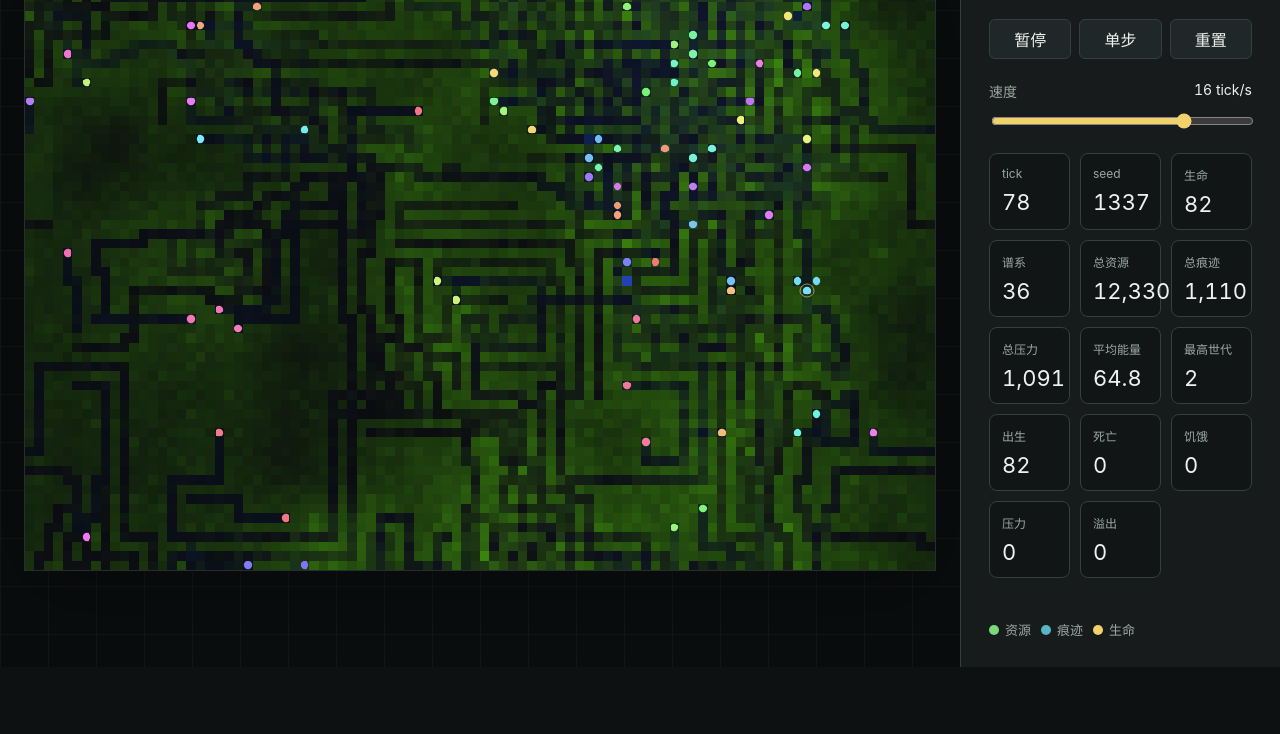
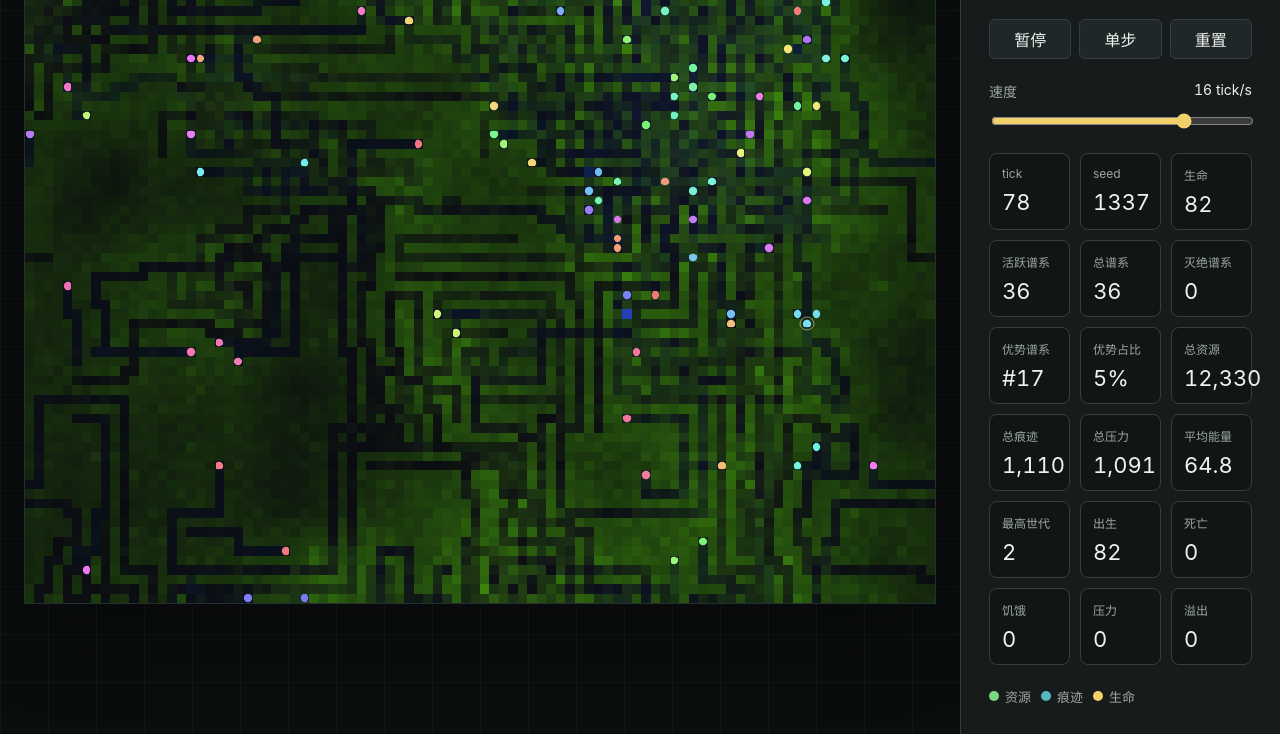
Before and after one commit to riceWithoutIce/primordia, a website built with Vite: page index.html in a window 1280 px wide. Shown: the part 133-867 px from the top of the page. Before the commit the page ends 800 px from the top, so only its background shows below. Built offline with nearby package versions, Linux system fonts and the light colour scheme; animation ran at ten frames a second.

Commit message:
feat: track lineage fate metrics

```diff
--- a/index.html
+++ b/index.html
@@ -33,7 +33,11 @@
           <div><dt>tick</dt><dd id="m-tick">0</dd></div>
           <div><dt>seed</dt><dd id="m-seed">0</dd></div>
           <div><dt>生命</dt><dd id="m-agents">0</dd></div>
-          <div><dt>谱系</dt><dd id="m-lineages">0</dd></div>
+          <div><dt>活跃谱系</dt><dd id="m-lineages">0</dd></div>
+          <div><dt>总谱系</dt><dd id="m-lineages-total">0</dd></div>
+          <div><dt>灭绝谱系</dt><dd id="m-lineages-extinct">0</dd></div>
+          <div><dt>优势谱系</dt><dd id="m-dominant-lineage">-</dd></div>
+          <div><dt>优势占比</dt><dd id="m-dominant-share">0%</dd></div>
           <div><dt>总资源</dt><dd id="m-resource">0</dd></div>
           <div><dt>总痕迹</dt><dd id="m-trace">0</dd></div>
           <div><dt>总压力</dt><dd id="m-pressure">0</dd></div>
--- a/src/app/main.ts
+++ b/src/app/main.ts
@@ -20,6 +20,10 @@ const metrics = {
   seed: getElement<HTMLElement>("m-seed"),
   agents: getElement<HTMLElement>("m-agents"),
   lineages: getElement<HTMLElement>("m-lineages"),
+  lineagesTotal: getElement<HTMLElement>("m-lineages-total"),
+  lineagesExtinct: getElement<HTMLElement>("m-lineages-extinct"),
+  dominantLineage: getElement<HTMLElement>("m-dominant-lineage"),
+  dominantShare: getElement<HTMLElement>("m-dominant-share"),
   totalResource: getElement<HTMLElement>("m-resource"),
   totalTrace: getElement<HTMLElement>("m-trace"),
   totalPressure: getElement<HTMLElement>("m-pressure"),
@@ -144,6 +148,10 @@ function updateMetrics(): void {
   metrics.seed.textContent = String(m.seed);
   metrics.agents.textContent = String(m.agents);
   metrics.lineages.textContent = String(m.lineageCount);
+  metrics.lineagesTotal.textContent = String(m.lineageFate.total);
+  metrics.lineagesExtinct.textContent = String(m.lineageFate.extinct);
+  metrics.dominantLineage.textContent = m.lineageFate.dominantId === null ? "-" : `#${m.lineageFate.dominantId}`;
+  metrics.dominantShare.textContent = formatPercent(m.lineageFate.dominantShare);
   metrics.totalResource.textContent = formatTotal(m.totalResource);
   metrics.totalTrace.textContent = formatTotal(m.totalTrace);
   metrics.totalPressure.textContent = formatTotal(m.totalPressure);
@@ -158,6 +166,10 @@ function updateMetrics(): void {
 
 function formatTotal(value: number): string {
   return Math.round(value).toLocaleString("zh-CN");
+}
+
+function formatPercent(value: number): string {
+  return `${Math.round(value * 100)}%`;
 }
 
 function tickRate(): number {
--- a/src/core/primordia.ts
+++ b/src/core/primordia.ts
@@ -74,6 +74,15 @@ export interface DeathStats {
   overflow: number;
 }
 
+export interface LineageFateMetrics {
+  total: number;
+  living: number;
+  extinct: number;
+  dominantId: number | null;
+  dominantAgents: number;
+  dominantShare: number;
+}
+
 export interface Metrics {
   tick: number;
   seed: number;
@@ -83,6 +92,7 @@ export interface Metrics {
   averageEnergy: number;
   maxGeneration: number;
   lineageCount: number;
+  lineageFate: LineageFateMetrics;
   deathReasons: DeathStats;
   totalResource: number;
   totalTrace: number;
@@ -308,6 +318,7 @@ export class Simulation {
   births = 0;
   deaths = 0;
   deathReasons: DeathStats = createDeathStats();
+  knownLineages = new Set<number>();
   resources: Float32Array;
   traces: Float32Array;
   pressure: Float32Array;
@@ -343,6 +354,7 @@ export class Simulation {
     this.births = 0;
     this.deaths = 0;
     this.deathReasons = createDeathStats();
+    this.knownLineages = new Set<number>();
     this.agents = [];
 
     for (let i = 0; i < this.size; i += 1) {
@@ -387,6 +399,7 @@ export class Simulation {
   spawnAgent(x: number, y: number, genome: Genome, energy: number, generation = 0, lineageId?: number): Agent {
     const resolvedLineageId = lineageId ?? this.nextLineageId++;
     this.nextLineageId = Math.max(this.nextLineageId, resolvedLineageId + 1);
+    this.knownLineages.add(resolvedLineageId);
 
     const boundedGenome = constrainGenome(genome);
     const agent: Agent = {
@@ -622,12 +635,22 @@ export class Simulation {
   metrics(): Metrics {
     let totalEnergy = 0;
     let maxGeneration = 0;
-    const lineages = new Set<number>();
+    const lineageAgents = new Map<number, number>();
     for (const agent of this.agents) {
       totalEnergy += agent.energy;
       maxGeneration = Math.max(maxGeneration, agent.generation);
-      lineages.add(agent.lineageId);
+      lineageAgents.set(agent.lineageId, (lineageAgents.get(agent.lineageId) ?? 0) + 1);
     }
+    const livingLineages = lineageAgents.size;
+    let dominantId: number | null = null;
+    let dominantAgents = 0;
+    for (const [lineageId, count] of lineageAgents) {
+      if (count > dominantAgents) {
+        dominantId = lineageId;
+        dominantAgents = count;
+      }
+    }
+    const totalLineages = this.knownLineages.size;
 
     let totalResource = 0;
     let totalTrace = 0;
@@ -646,7 +669,15 @@ export class Simulation {
       deaths: this.deaths,
       averageEnergy: this.agents.length ? totalEnergy / this.agents.length : 0,
       maxGeneration,
-      lineageCount: lineages.size,
+      lineageCount: livingLineages,
+      lineageFate: {
+        total: totalLineages,
+        living: livingLineages,
+        extinct: Math.max(0, totalLineages - livingLineages),
+        dominantId,
+        dominantAgents,
+        dominantShare: this.agents.length ? dominantAgents / this.agents.length : 0
+      },
       deathReasons: { ...this.deathReasons },
       totalResource,
       totalTrace,
```
Also changed, not shown: tests/core.test.ts (+26 -0 lines), tests/smoke.test.ts (+4 -0 lines).
